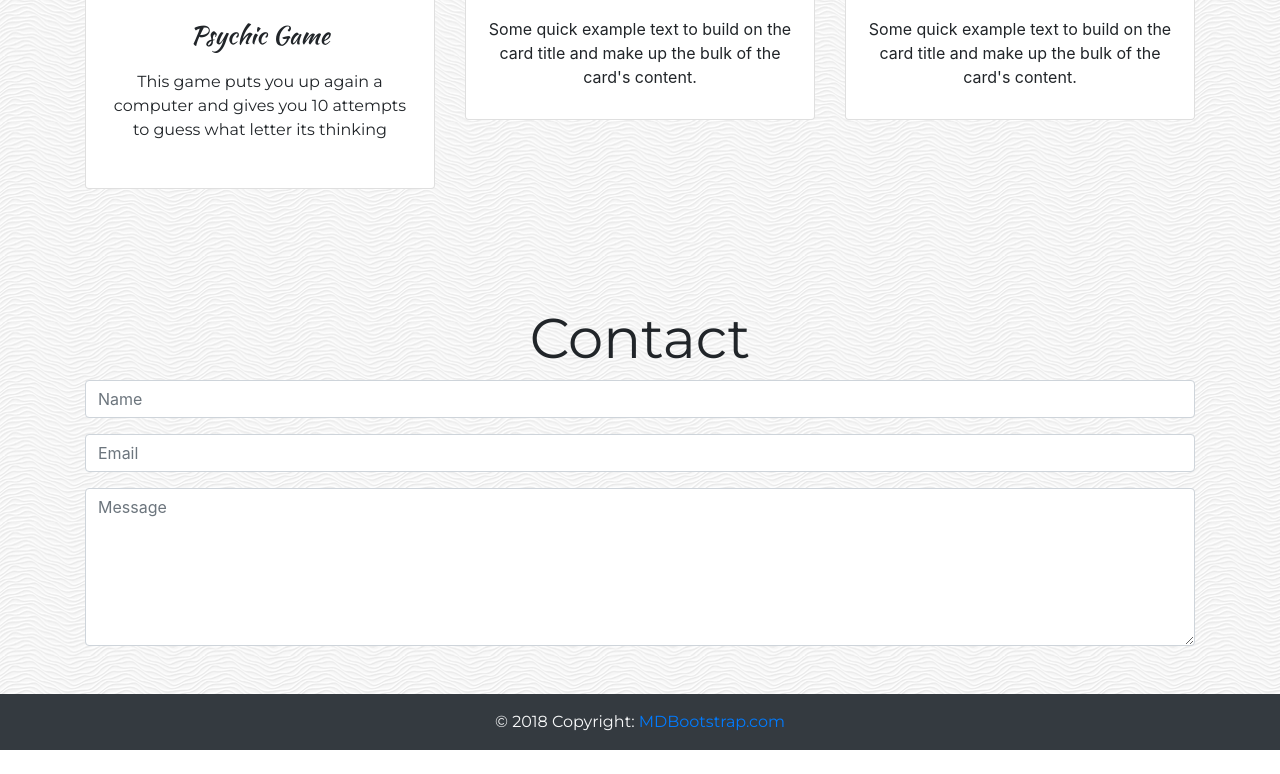
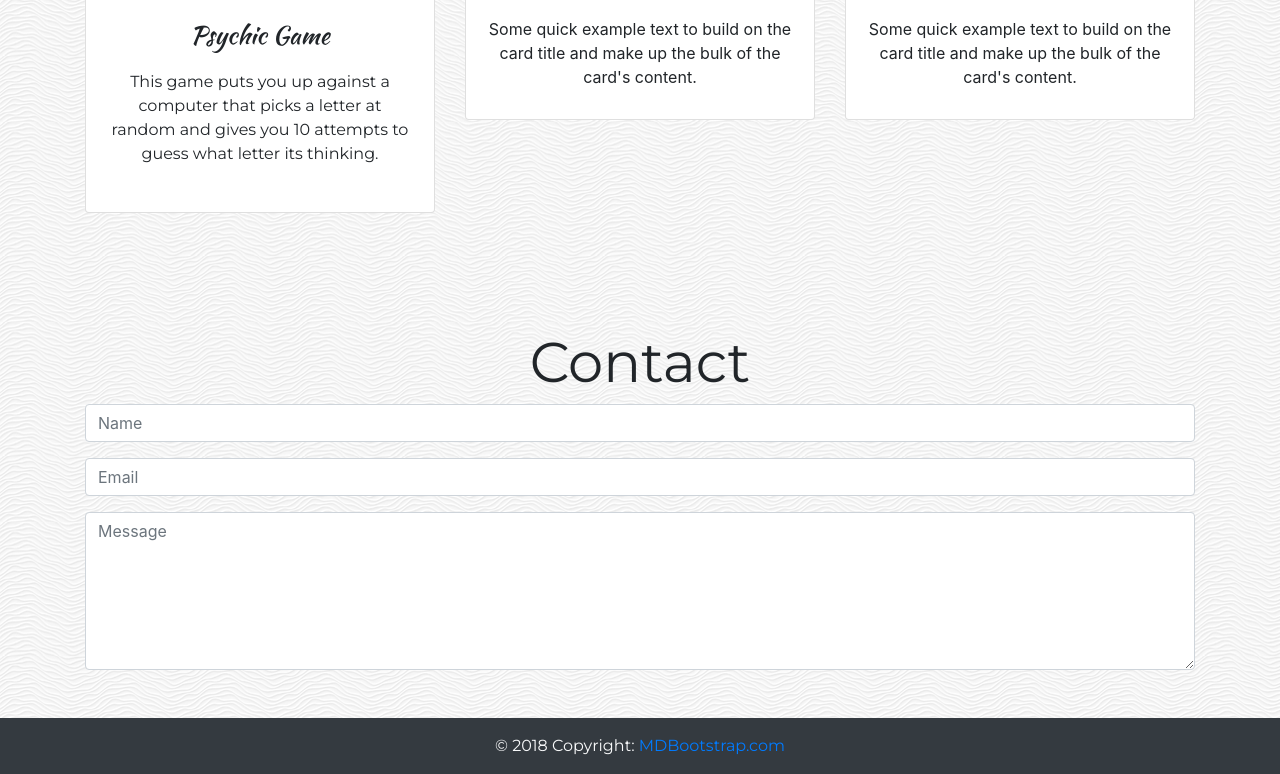
Before and after one commit to camiliamzali/bootstrap-portfolio, a plain HTML site: page index.html in a window 1280 px wide. Shown: the part 1211-1985 px from the top of the page. Before the commit the page ends 1961 px from the top, so only its background shows below. Drawn offline with nearby package versions, Linux system fonts and the light colour scheme.

Commit message:
formatting and spelling changes

```diff
--- a/index.html
+++ b/index.html
@@ -68,8 +68,8 @@
             <div class="card-body">
               <p class="card-text script-font psychic">Psychic Game
               </p>
-              <p class="main-font">This game puts you up again a computer and gives you 10 attempts to guess what letter
-                its thinking</p>
+              <p class="main-font">This game puts you up against a computer that picks a letter at random and gives you
+                10 attempts to guess what letter its thinking.</p>
             </div>
           </div>
         </div>
```
